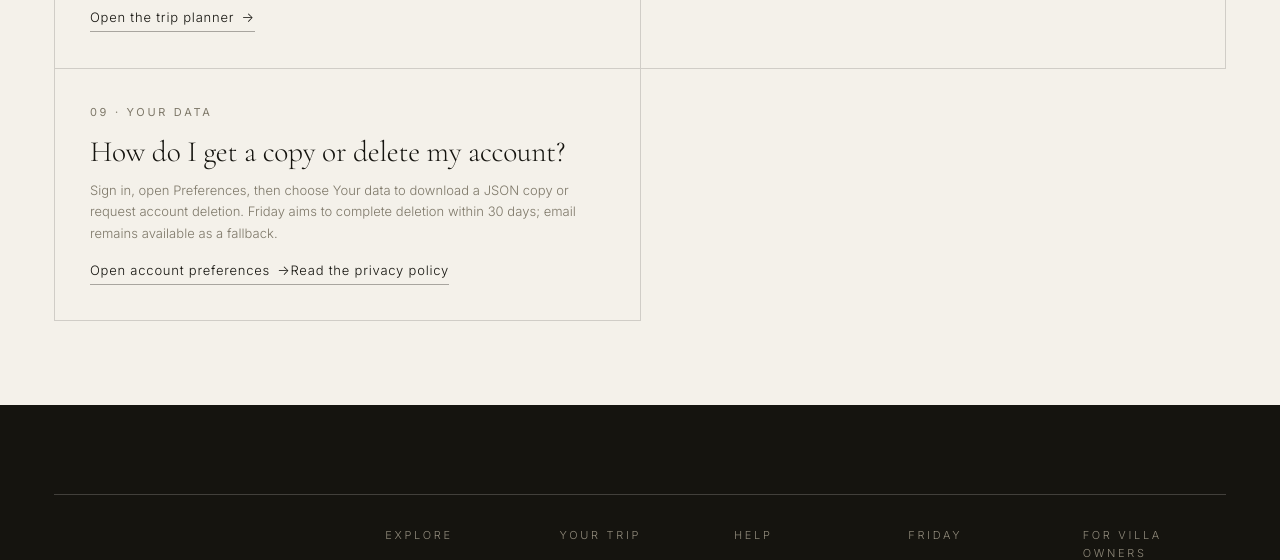
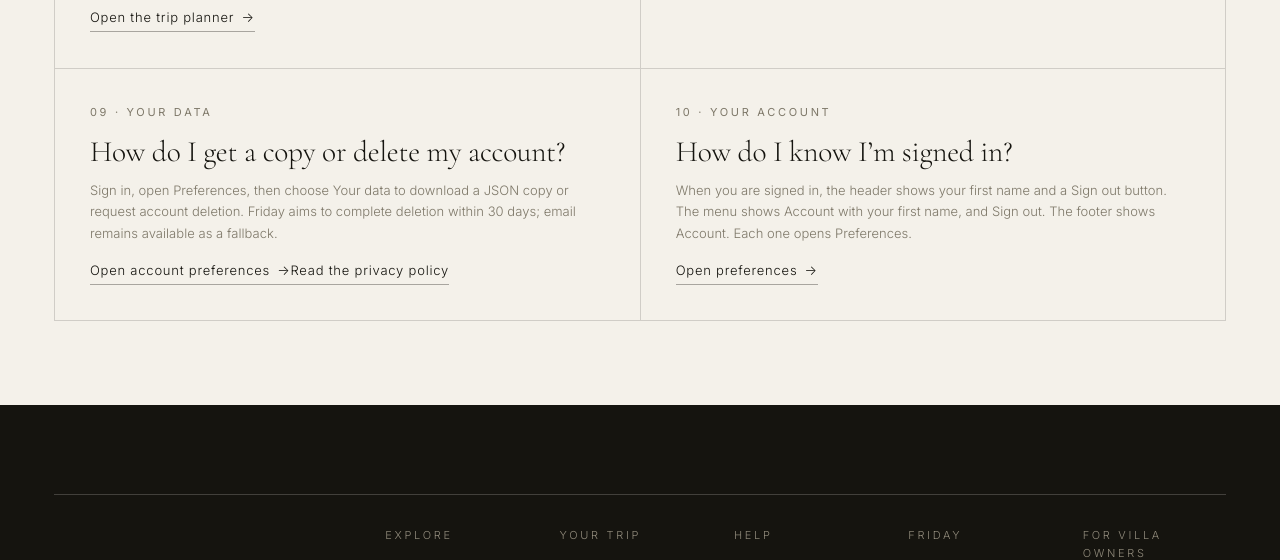
Before and after one commit to mdarooka/friday, a website: page help.html in a window 1280 px wide. Shown: the part 1628-2188 px from the top of the page. Drawn offline with nearby package versions, Linux system fonts and the light colour scheme; no server answers.

Commit message:
Help: explain the signed-in header, menu and footer (#63)
* Help: explain the signed-in header, menu and footer

Adds one FAQ item to the help page: when signed in, the site header,
menu and footer show the first name with Preferences and Sign out (PR #61).

* Help: describe the signed-in header, menu and footer as they are

```diff
--- a/help.html
+++ b/help.html
@@ -109,6 +109,7 @@
     <article class="help-item"><p class="eyebrow">07 &middot; AI planning</p><h2 class="h3">What can the AI planner do?</h2><p>Friday&rsquo;s AI planner creates draft suggestions and itineraries; details may be wrong or out of date, so review them before relying on them. It never makes or confirms a booking. If you&rsquo;d like a quote, review your draft and send it to Friday&rsquo;s team; a booking exists only when Friday confirms it in writing.</p><a class="link" href="trip.html">Open the trip planner <span class="arrow">&rarr;</span></a></article>
     <article class="help-item"><p class="eyebrow">08 &middot; Contact</p><h2 class="h3">How can I reach Friday?</h2><p>Send a trip enquiry or write to the studio.</p><a class="link" href="contact.html">Contact Friday <span class="arrow">&rarr;</span></a><a class="link help-email" href="mailto:manavdarooka1@gmail.com">manavdarooka1@gmail.com</a></article>
     <article class="help-item"><p class="eyebrow">09 &middot; Your data</p><h2 class="h3">How do I get a copy or delete my account?</h2><p>Sign in, open Preferences, then choose Your data to download a JSON copy or request account deletion. Friday aims to complete deletion within 30 days; email remains available as a fallback.</p><a class="link" href="trip.html#/preferences">Open account preferences <span class="arrow">&rarr;</span></a><a class="link" href="privacy.html">Read the privacy policy</a></article>
+    <article class="help-item"><p class="eyebrow">10 &middot; Your account</p><h2 class="h3">How do I know I&rsquo;m signed in?</h2><p>When you are signed in, the header shows your first name and a Sign out button. The menu shows Account with your first name, and Sign out. The footer shows Account. Each one opens Preferences.</p><a class="link" href="trip.html#/preferences">Open preferences <span class="arrow">&rarr;</span></a></article>
   </div>
 </div></section>
 </main>
```
Also changed, not shown: build/generate.js.
